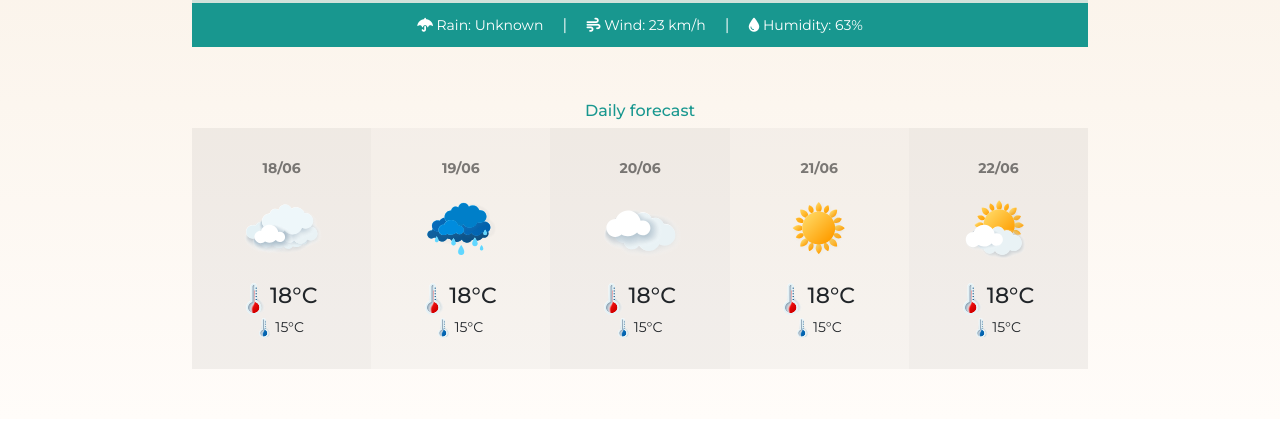
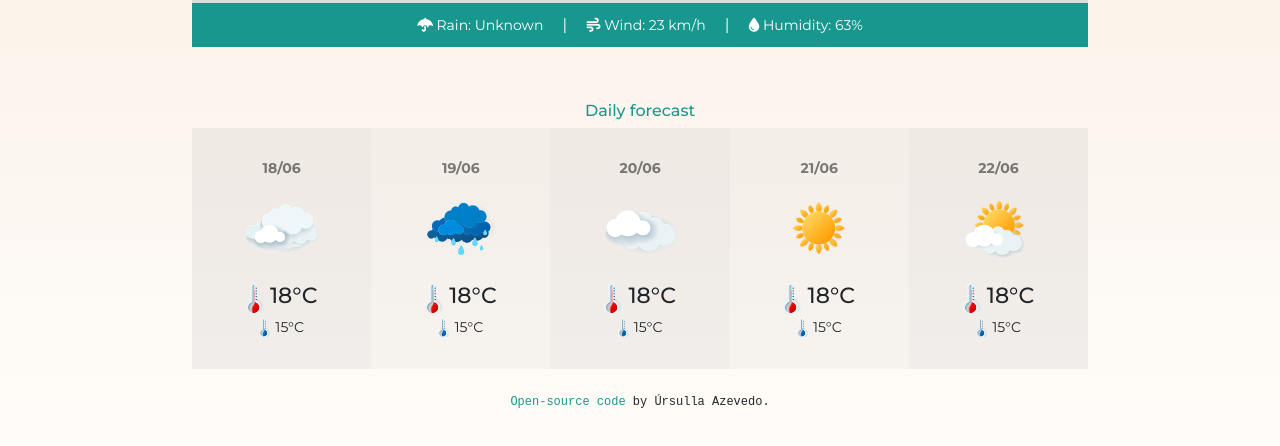
Before and after one commit to ursulla-azevedo/weather-app, a plain HTML site: page index.html in a window 1280 px wide. Shown: the part 424-870 px from the top of the page. Before the commit the page ends 843 px from the top, so only its background shows below. Drawn offline with nearby package versions, Linux system fonts and the light colour scheme.

Commit message:
Added open-source code link

```diff
--- a/index.html
+++ b/index.html
@@ -267,6 +267,13 @@
         </div>
       </div>
     </div>
+    <br />
+    <div class="open-source">
+      <a href="https://github.com/ursulla-azevedo/weather-app" target="_blank"
+        >Open-source code</a
+      >
+      by Úrsulla Azevedo.
+    </div>
     <script src="src/index.js"></script>
   </body>
 </html>
--- a/src/style.css
+++ b/src/style.css
@@ -216,3 +216,16 @@ a.notClickable.cUnit:hover {
 .forecast-temperature.lowest-temperature-number {
   font-size: 14px;
 }
+
+/* FOOTER */
+
+.open-source a {
+  text-decoration: none;
+  color: #18978f;
+}
+
+.open-source {
+  text-align: center;
+  font-family: monospace;
+  font-size: 12px;
+}
```
Also changed, not shown: 1 other file.
